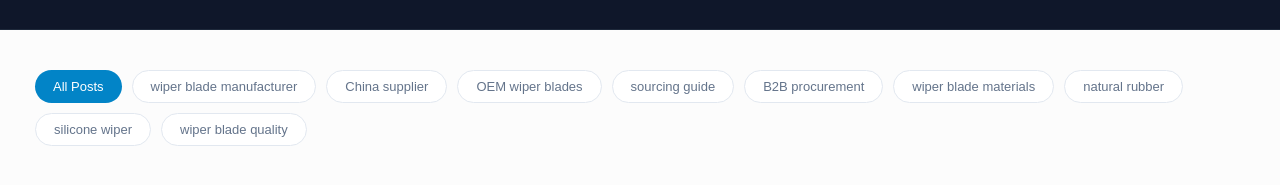
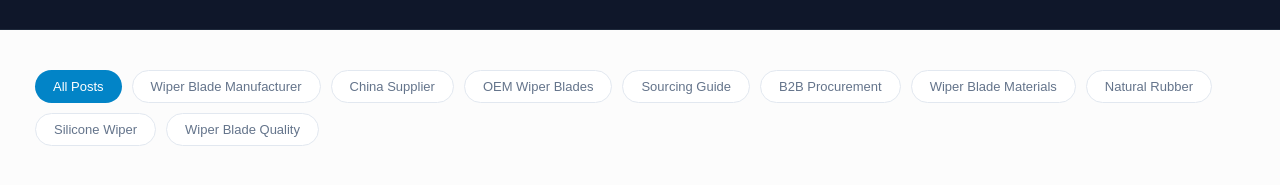
Before and after one commit to 15970477274a-prog/bowang-wiper-site, a Next.js app: page /en/blog in a window 1280 px wide. Shown: the part 381-566 px from the top of the page. Built offline with nearby package versions, Linux system fonts and the light colour scheme; grey boxes are pictures that could not be loaded.

Commit message:
Fix: translate blog tag filter buttons in all 6 languages

```diff
--- a/app/[lang]/blog/page.tsx
+++ b/app/[lang]/blog/page.tsx
@@ -27,6 +27,15 @@ export default function BlogPage() {
   };
 
   const t = translations[lang];
+  const tagMap: Record<string, Record<string, string>> = {
+    en: { "All": "All Posts", "wiper blade manufacturer": "Wiper Blade Manufacturer", "China supplier": "China Supplier", "OEM wiper blades": "OEM Wiper Blades", "sourcing guide": "Sourcing Guide", "B2B procurement": "B2B Procurement", "wiper blade materials": "Wiper Blade Materials", "natural rubber": "Natural Rubber", "silicone wiper": "Silicone Wiper", "wiper blade quality": "Wiper Blade Quality" },
+    zh: { "All": "全部文章", "wiper blade manufacturer": "雨刮片制造商", "China supplier": "中国供应商", "OEM wiper blades": "OEM雨刮片", "sourcing guide": "采购指南", "B2B procurement": "B2B采购", "wiper blade materials": "雨刮片材料", "natural rubber": "天然橡胶", "silicone wiper": "硅胶雨刮", "wiper blade quality": "雨刮片质量" },
+    es: { "All": "Todos", "wiper blade manufacturer": "Fabricante", "China supplier": "Proveedor Chino", "OEM wiper blades": "OEM", "sourcing guide": "Guía", "B2B procurement": "B2B", "wiper blade materials": "Materiales", "natural rubber": "Caucho Natural", "silicone wiper": "Silicona", "wiper blade quality": "Calidad" },
+    ru: { "All": "Все", "wiper blade manufacturer": "Производитель", "China supplier": "Китайский Поставщик", "OEM wiper blades": "OEM", "sourcing guide": "Гид", "B2B procurement": "B2B", "wiper blade materials": "Материалы", "natural rubber": "Натуральный Каучук", "silicone wiper": "Силикон", "wiper blade quality": "Качество" },
+    fr: { "All": "Tout", "wiper blade manufacturer": "Fabricant", "China supplier": "Fournisseur Chinois", "OEM wiper blades": "OEM", "sourcing guide": "Guide", "B2B procurement": "B2B", "wiper blade materials": "Matériaux", "natural rubber": "Caoutchouc Naturel", "silicone wiper": "Silicone", "wiper blade quality": "Qualité" },
+    de: { "All": "Alle", "wiper blade manufacturer": "Hersteller", "China supplier": "China-Lieferant", "OEM wiper blades": "OEM", "sourcing guide": "Leitfaden", "B2B procurement": "B2B", "wiper blade materials": "Materialien", "natural rubber": "Naturkautschuk", "silicone wiper": "Silikon", "wiper blade quality": "Qualität" }
+  };
+  const getTag = (tag: string) => (tagMap[lang] || tagMap.en)[tag] || tag;
   const l = (p: string) => "/" + lang + p;
 
   // BreadcrumbList schema
@@ -99,7 +108,7 @@ export default function BlogPage() {
               color: activeTag === tag ? "#ffffff" : "#64748b",
               transition: "all 0.2s ease"
             }}>
-              {tag === "All" ? "All Posts" : tag}
+              {getTag(tag)}
             </button>
           ))}
         </div>
```
